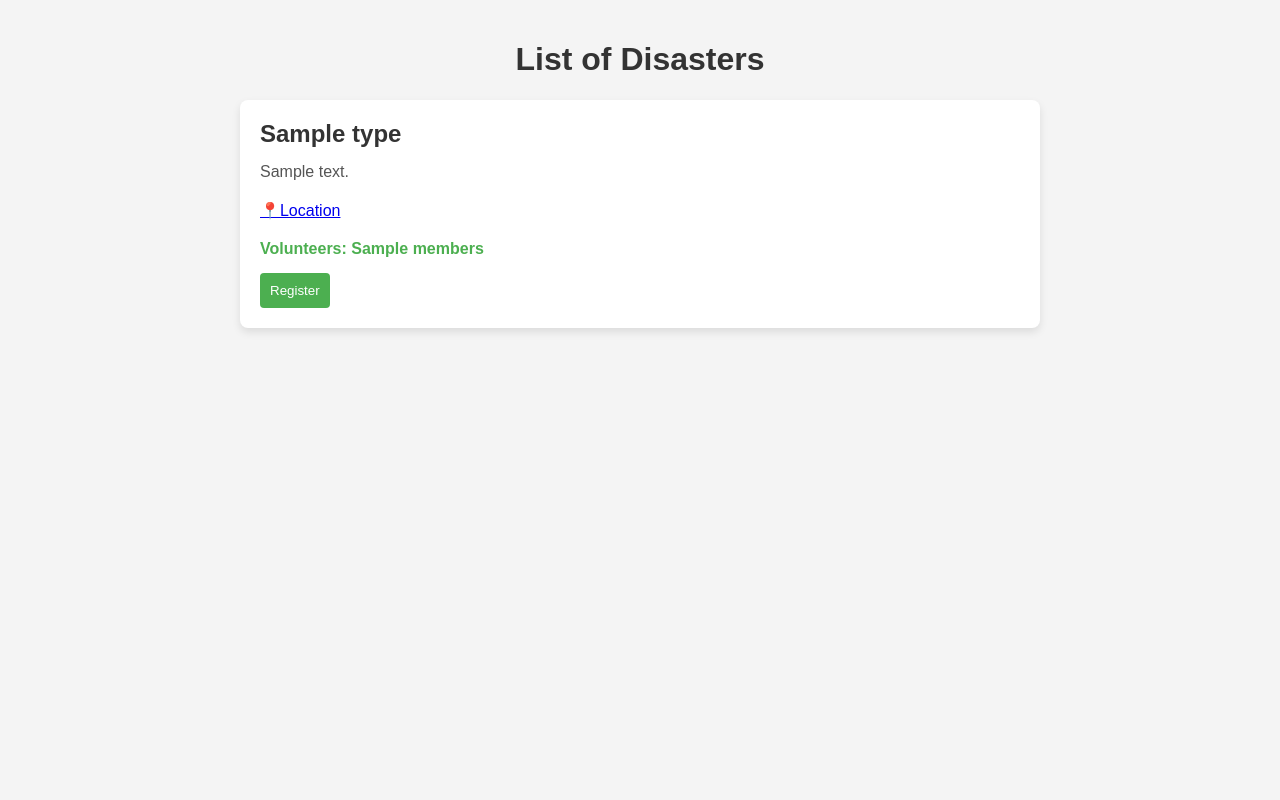
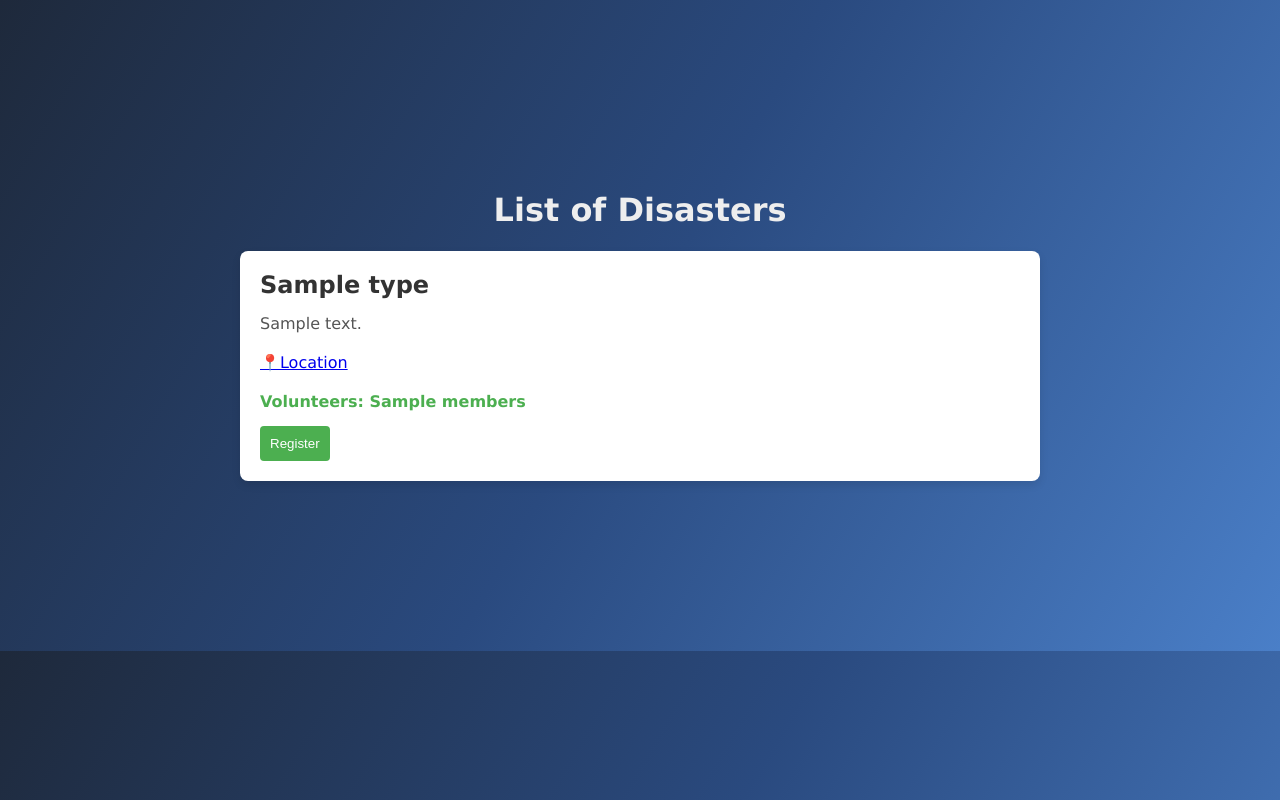
Before and after one commit to n3055/vertex, a Django app: template vertex/templates/dis.html in a window 1280 px wide. Run offline with Django 5.2, Linux system fonts and the light colour scheme; the template is opened without the code that fills it: most values are stand-ins (such as "Sample title", 1, 10 or a date in 2020); parts of the project's set-up code (start-up, migrations or seed data) failed here and were passed over.

Commit message:
Update dis.html

```diff
--- a/vertex/templates/dis.html
+++ b/vertex/templates/dis.html
@@ -5,15 +5,16 @@
     <meta name="viewport" content="width=device-width, initial-scale=1.0">
     <title>Disaster List</title>
     <style>
-        body {
-            font-family: Arial, sans-serif;
+         body {
+            font-family: 'Verdana', sans-serif;
             margin: 0;
-            padding: 20px;
-            background-color: #f4f4f4;
+            padding: 170px;
+            background: linear-gradient(120deg, #1e293b, #2a4a7f, #4a7fc8); /* Smooth gradient with intermediate color */
+            overflow-x: hidden; /* Prevent horizontal overflow */
         }
         h1 {
             text-align: center;
-            color: #333;
+            color: #eee; /* Changed to white for better contrast */
         }
         .disaster-grid {
             display: flex;
@@ -23,7 +24,7 @@
             margin: 0 auto;
         }
         .disaster-card {
-            background-color: #fff;
+            background-color: #ffffff;
             border-radius: 8px;
             box-shadow: 0 4px 8px rgba(0, 0, 0, 0.1);
             padding: 20px;
@@ -56,6 +57,7 @@
             background-color: #45a049;
         }
     </style>
+
 </head>
 <body>
     <h1>List of Disasters</h1>
```
